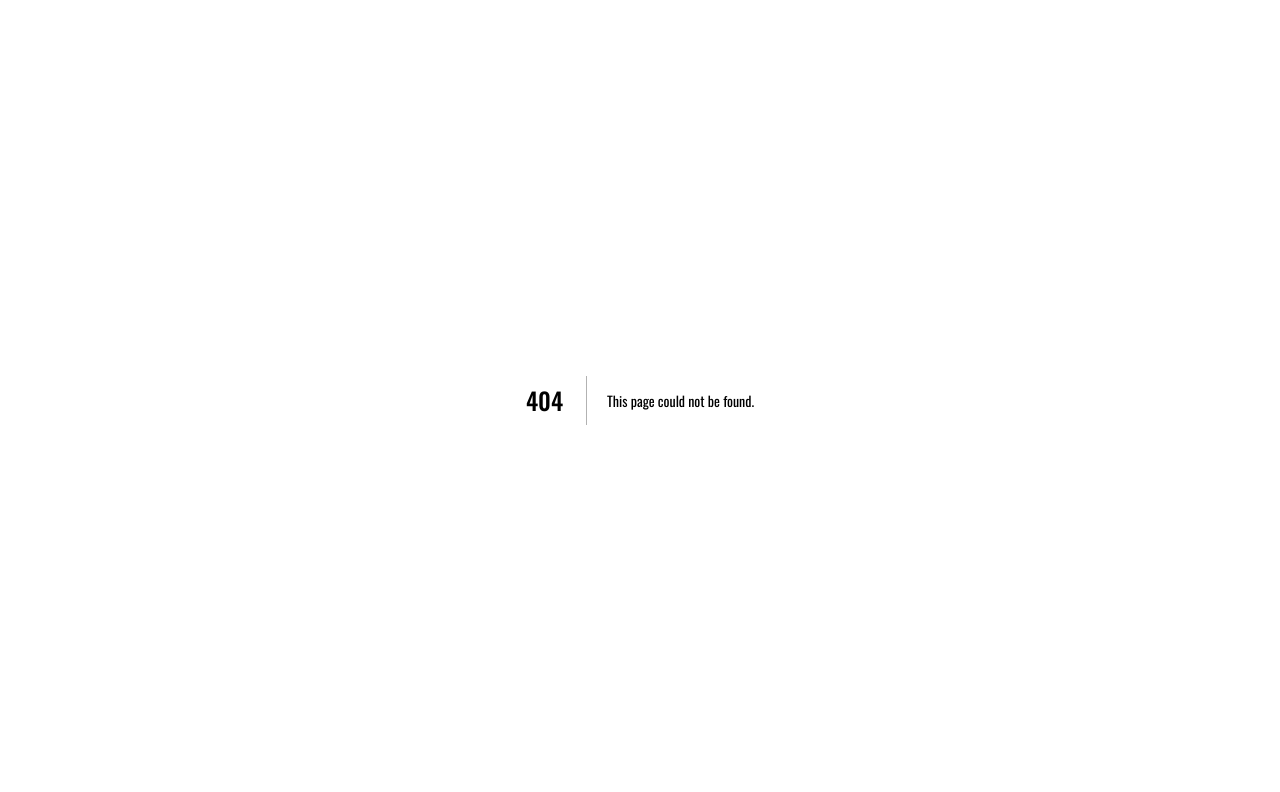
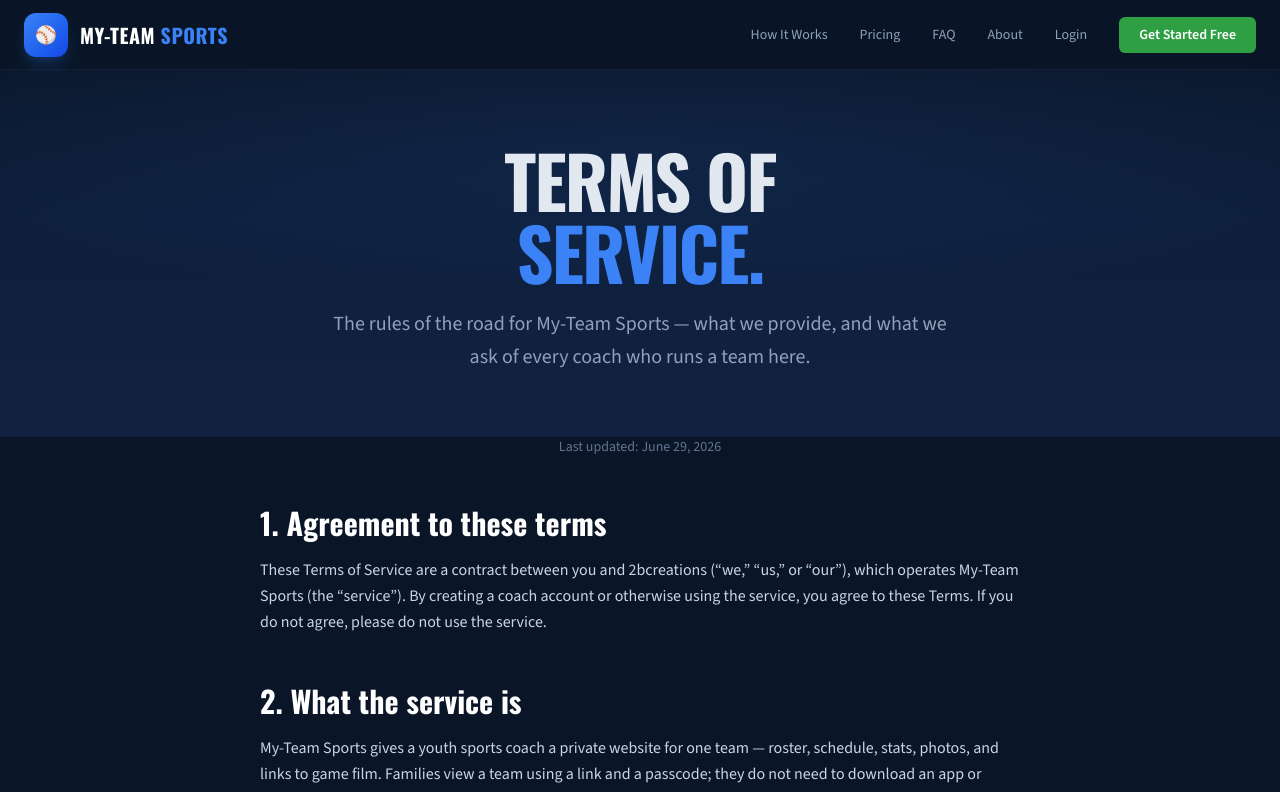
Before and after one commit to Climbo1967/my-teamsports, a Next.js app: page /terms in a window 1280 px wide. Before the commit this address had no page. Shown: the top 792 px of the page. Built offline with nearby package versions, Linux system fonts and the light colour scheme.

Commit message:
Add Terms of Service page (/terms)

```diff
--- /dev/null
+++ b/src/app/terms/page.js
@@ -0,0 +1,189 @@
+import { SiteNav, SiteFooter, PageHero } from "@/components/marketing";
+import Link from "next/link";
+
+export const metadata = {
+  title: "Terms of Service",
+  description:
+    "The terms for using My-Team Sports: coach responsibilities, permission for minors' photos and information, acceptable use, content ownership, and more.",
+  alternates: { canonical: "/terms" },
+  openGraph: {
+    title: "Terms of Service | My-Team Sports",
+    description: "Coach responsibilities, acceptable use, and the rules of the road for My-Team Sports.",
+    url: "https://my-teamsports.com/terms",
+  },
+};
+
+const UPDATED = "June 29, 2026";
+
+const SECTIONS = [
+  {
+    h: "1. Agreement to these terms",
+    body: [
+      "These Terms of Service are a contract between you and 2bcreations (“we,” “us,” or “our”), which operates My-Team Sports (the “service”). By creating a coach account or otherwise using the service, you agree to these Terms. If you do not agree, please do not use the service.",
+    ],
+  },
+  {
+    h: "2. What the service is",
+    body: [
+      "My-Team Sports gives a youth sports coach a private website for one team — roster, schedule, stats, photos, and links to game film. Families view a team using a link and a passcode; they do not need to download an app or create an account.",
+    ],
+  },
+  {
+    h: "3. Free during the 2026 season",
+    body: [
+      "The service is currently free for the 2026 season. We may add, change, or discontinue features, and we will give reasonable notice before introducing any paid plan.",
+    ],
+  },
+  {
+    h: "4. Who may use it",
+    body: [
+      "You must be at least 18 years old and able to enter into a binding contract to create a coach account. By creating a team, you represent that you are a coach, team manager, or other adult authorized to manage that team. The service is intended for adults; children do not create accounts.",
+    ],
+  },
+  {
+    h: "5. Your account",
+    body: [
+      "Keep your email and password secure. You are responsible for activity that happens under your account, and you agree to notify us promptly at support@2bcreations.com of any unauthorized use.",
+    ],
+  },
+  {
+    h: "6. Coach responsibilities and consent",
+    body: ["You decide what goes on your team site, and you are responsible for it. In particular:"],
+    list: [
+      "Permission for minors: Before you add a child's name, photo, or other information, you must have permission from that child's parent or legal guardian. By uploading it, you confirm you have that permission. If a parent asks you not to include their child, do not add them — or remove them.",
+      "Your content: You are responsible for the roster, photos, posts, and video links that you and your team add.",
+      "Your passcode: You control your team's passcode. Share it only with your team's families, and generate a new one (which instantly disables the old one) if it may have been shared too widely or if someone should no longer have access.",
+      "Outside rules: You are responsible for following your league's, school's, or organization's own rules about player photos and information.",
+    ],
+  },
+  {
+    h: "7. Acceptable use",
+    body: ["You — and anyone using your team site — agree not to:"],
+    list: [
+      "upload content you do not have the right to share, or that infringes someone else's rights;",
+      "add a person's information or image without the necessary permission;",
+      "upload unlawful, harassing, hateful, sexual, or otherwise harmful content — and absolutely nothing that exploits or endangers a child;",
+      "attempt to bypass a passcode or access teams that are not yours;",
+      "disrupt, overload, reverse-engineer, or attempt to break the service;",
+      "use the service to send spam or to harvest other people's information.",
+    ],
+  },
+  {
+    h: "8. Content you add: ownership and license",
+    body: [
+      "You keep ownership of the content you add. You grant us a limited license to store, process, and display that content for the sole purpose of providing your team site to the people you authorize.",
+      "This license ends when you delete the content or your team, except for routine backups kept briefly in the ordinary course of operating the service or as required by law.",
+    ],
+  },
+  {
+    h: "9. Game film and third-party links",
+    body: [
+      "Video is provided through YouTube or Vimeo when a coach adds a link; the video is hosted there, not by us. Your use of those services is governed by their own terms, and you are responsible for the privacy settings on any video you link (we recommend “Unlisted”).",
+    ],
+  },
+  {
+    h: "10. Content moderation and removal",
+    body: [
+      "We want the service to be safe, especially for kids. We may remove content, disable a passcode, or suspend or terminate an account that violates these Terms or that we reasonably believe is harmful — with or without notice. Coaches can also remove any content themselves at any time from the dashboard.",
+    ],
+  },
+  {
+    h: "11. Deleting content, teams, and accounts",
+    body: [
+      "You may delete content, delete a team, or request deletion of your account at any time. Deleting a team permanently removes its roster, schedule, posts, and photos. To close your account, email support@2bcreations.com.",
+    ],
+  },
+  {
+    h: "12. Disclaimers",
+    body: [
+      "The service is provided “as is” and “as available,” without warranties of any kind, express or implied. We do not guarantee that the service will be uninterrupted or error-free, or that content will always be preserved. Please keep your own copies of photos and film you care about.",
+    ],
+  },
+  {
+    h: "13. Limitation of liability",
+    body: [
+      "To the fullest extent permitted by law, we will not be liable for any indirect, incidental, special, or consequential damages, or for any loss of data, arising from your use of the service. Because the service is currently free, our total liability to you for any claim is limited to the greater of the amount you paid us in the prior 12 months (which may be zero) or US$100.",
+    ],
+  },
+  {
+    h: "14. Indemnification",
+    body: [
+      "You agree to defend, indemnify, and hold us harmless from claims, damages, and costs arising out of content you add or your failure to obtain a necessary permission — including a parent's or guardian's permission for a minor.",
+    ],
+  },
+  {
+    h: "15. Changes to these terms",
+    body: [
+      "We may update these Terms from time to time. We will update the date at the top of this page, and for material changes we will make reasonable efforts to notify coaches. Continuing to use the service after an update means you accept the revised Terms.",
+    ],
+  },
+  {
+    h: "16. Governing law",
+    body: [
+      "These Terms are governed by the laws of the State of Texas, without regard to its conflict-of-laws rules. Any dispute that is not resolved informally will be brought in the state or federal courts located in Texas, and you consent to that jurisdiction and venue — except where applicable law gives you the right to bring a claim in your own location.",
+    ],
+  },
+];
+
+function Block({ section }) {
+  return (
+    <section>
+      <h2 className="text-2xl md:text-3xl font-bold text-white mb-4">{section.h}</h2>
+      <div className="space-y-4 text-slate-300 leading-relaxed">
+        {section.body?.map((p, i) => <p key={i}>{p}</p>)}
+        {section.list ? (
+          <ul className="space-y-2.5 pl-1">
+            {section.list.map((li, i) => (
+              <li key={i} className="flex gap-3">
+                <span className="text-[var(--color-accent-green)] mt-1 shrink-0">▸</span>
+                <span>{li}</span>
+              </li>
+            ))}
+          </ul>
+        ) : null}
+      </div>
+    </section>
+  );
+}
+
+export default function TermsPage() {
+  return (
+    <div className="min-h-screen">
+      <SiteNav />
+      <PageHero
+        title="TERMS OF"
+        accent="SERVICE."
+        subtitle="The rules of the road for My-Team Sports — what we provide, and what we ask of every coach who runs a team here."
+      />
+
+      <div className="px-6 pb-8">
+        <p className="text-center text-sm text-slate-500 mb-12">Last updated: {UPDATED}</p>
+
+        <div className="max-w-[760px] mx-auto space-y-12">
+          {SECTIONS.map((s) => <Block key={s.h} section={s} />)}
+
+          <section className="bg-white/[0.03] border border-white/[0.08] rounded-2xl p-7 md:p-8">
+            <h2 className="text-2xl font-bold text-white mb-3">Questions?</h2>
+            <p className="text-slate-300 leading-relaxed mb-4">
+              If anything here is unclear, reach out — we would rather answer a question than have you guess.
+            </p>
+            <a
+              href="mailto:support@2bcreations.com"
+              className="inline-block bg-[var(--color-accent-green)] text-white font-semibold px-6 py-3 rounded-xl hover:bg-green-500 transition-all"
+            >
+              support@2bcreations.com
+            </a>
+            <p className="text-sm text-slate-500 mt-5">
+              Related:{" "}
+              <Link href="/privacy" className="text-[var(--color-accent-blue)] hover:underline">Privacy Policy</Link>{" "}
+              and{" "}
+              <Link href="/child-safety" className="text-[var(--color-accent-blue)] hover:underline">Child Safety</Link>.
+            </p>
+          </section>
+        </div>
+      </div>
+
+      <SiteFooter />
+    </div>
+  );
+}
```
